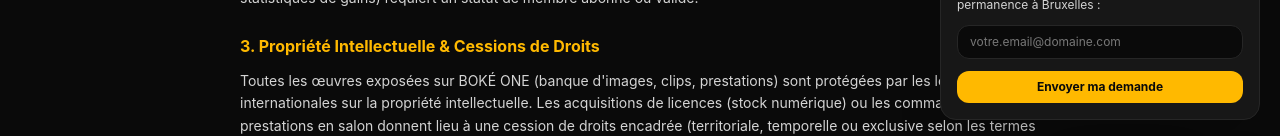
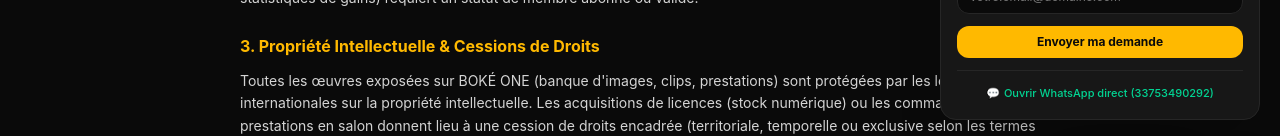
Before and after one commit to cloudshellsystem/boke, a React (Vite) app: page /cgu in a window 1280 px wide. Both pictures are taken after a click on the button "Contact WhatsApp". Shown: the part 596-732 px from the top of the page. Built offline with nearby package versions, Linux system fonts and the light colour scheme; no server answers.

Commit message:
feat: regroupement des mini-pictos et du widget WhatsApp interactif avec capture d'email en bas à droite

```diff
--- a/src/components/WhatsAppWidget.jsx
+++ b/src/components/WhatsAppWidget.jsx
@@ -20,7 +20,7 @@
   return (
     <div className="fixed bottom-5 right-5 z-50 flex items-center gap-2">
 
-      {/* 🔹 Mini-pictos ronds discrets alignés à gauche du bouton WhatsApp */}
+      {/* 🔹 Mini-pictos ronds discrets (Instagram, LinkedIn, Pinterest, Facebook) alignés juste à gauche */}
       <div className="flex items-center gap-1.5 bg-neutral-900/90 border border-neutral-800 px-2.5 py-1.5 rounded-full shadow-2xl backdrop-blur-md">
 
         {/* Instagram */}
@@ -69,12 +69,12 @@
 
       </div>
 
-      {/* 💬 Bouton WhatsApp Flottant */}
+      {/* 💬 Bouton WhatsApp Flottant + Pop-up de capture d'e-mail */}
       <div className="relative">
         {isOpen && (
           <div className="absolute bottom-16 right-0 w-80 bg-neutral-900 border border-neutral-800 rounded-2xl shadow-2xl p-4 text-neutral-100 backdrop-blur-md">
             <div className="flex items-center justify-between mb-3 border-b border-neutral-800 pb-2">
-              <span className="text-xs font-bold uppercase tracking-wider text-amber-400">Conciergerie BOKÉ ONE</span>
+              <span className="text-xs font-bold uppercase tracking-wider text-amber-400">CONCIERGERIE BOKÉ ONE</span>
               <button onClick={() => setIsOpen(false)} className="text-neutral-400 hover:text-white font-bold">✕</button>
             </div>
             {!submitted ? (
@@ -93,8 +93,19 @@
                 </button>
               </form>
             ) : (
-              <p className="text-xs font-bold text-emerald-400 text-center py-3">✓ Demande transmise avec succès !</p>
+              <div className="text-center py-3 space-y-1">
+                <p className="text-xs font-bold text-emerald-400">✓ Demande transmise avec succès !</p>
+                <p className="text-[11px] text-neutral-400">Permanence joignable au +33 7 53 49 02 92</p>
+              </div>
             )}
+            <div className="mt-3 pt-2 border-t border-neutral-800 text-center">
+              <button
+                onClick={handleWhatsAppClick}
+                className="text-[11px] text-emerald-400 hover:underline font-medium inline-flex items-center gap-1"
+              >
+                <span>💬</span> Ouvrir WhatsApp direct (33753490292)
+              </button>
+            </div>
           </div>
         )}
 
```
